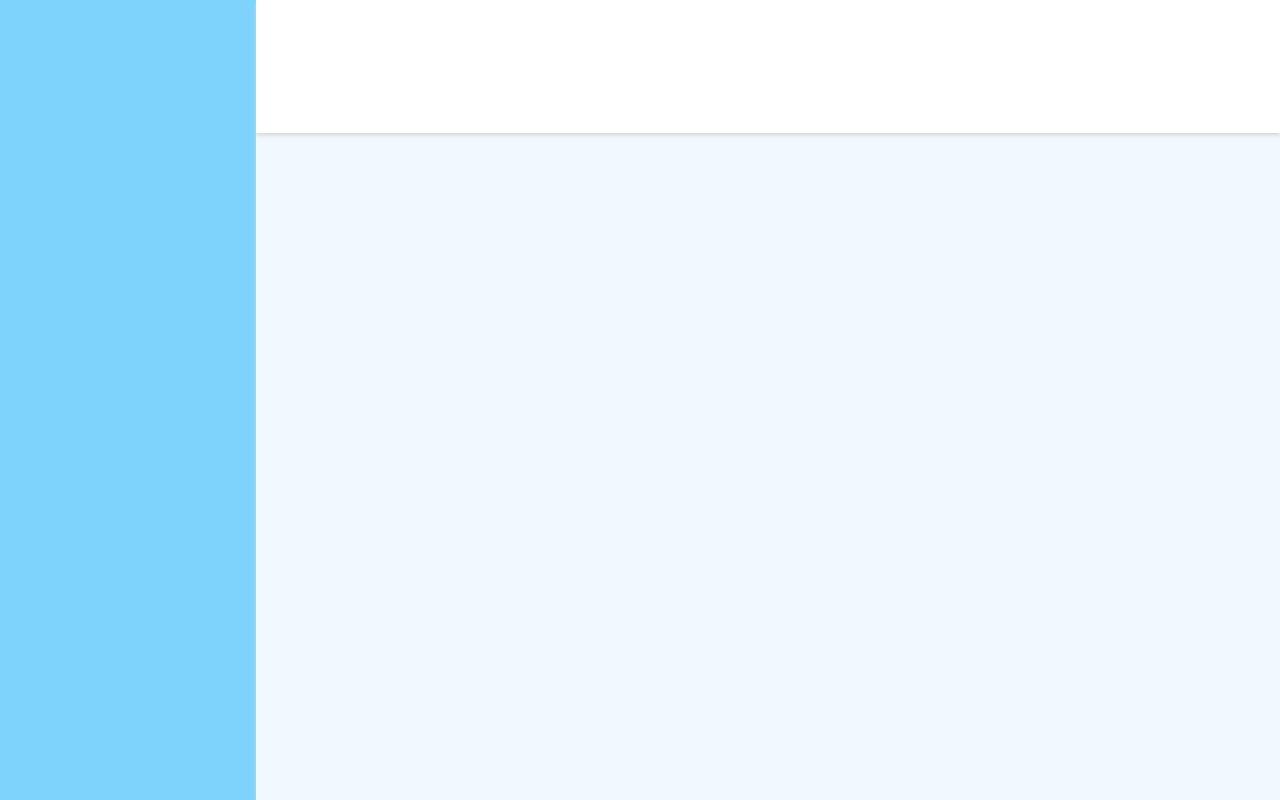
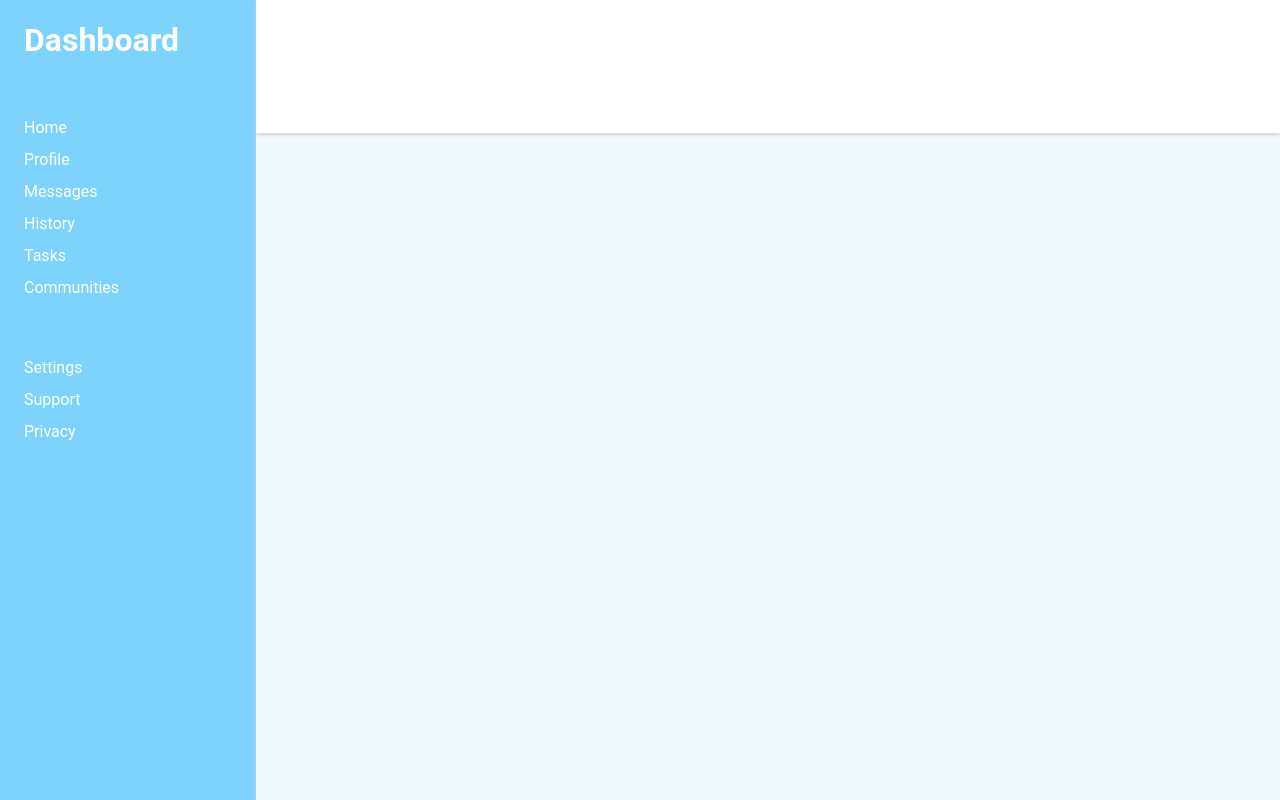
Before and after one commit to QPALZM1234567/Dashboard, a plain HTML site: page index.html in a window 1280 px wide. Drawn offline with Linux system fonts and the light colour scheme.

Commit message:
Add labels to left sidebar

```diff
--- a/index.html
+++ b/index.html
@@ -11,7 +11,23 @@
 
     <div class="background">
         <div class="left">
+            <h1>Dashboard</h1>
 
+            <div class="home">
+                <h3>Home</h3>
+                <h3>Profile</h3>
+                <h3>Messages</h3>
+                <h3>History</h3>
+                <h3>Tasks</h3>
+                <h3>Communities</h3>
+            </div>
+
+            <div class="settings">
+                <h3>Settings</h3>
+                <h3>Support</h3>
+                <h3>Privacy</h3>
+
+            </div>
 
         </div>
 
--- a/style.css
+++ b/style.css
@@ -49,6 +49,11 @@ table {
 
 /* End of Meyer Reset*/
 
+html {
+    font-family: Roboto, Oxygen, Ubuntu, Cantarell, 'Open Sans', 'Helvetica Neue', sans-serif;
+    font-size: min(2vh, 2vw);
+}
+
 .background {
     width: 100vw;
     height: 100vh;
@@ -61,6 +66,25 @@ table {
 .left {
     background-color: #7dd3fc;
     grid-area: 1 / 1 / 3 / 2;
+    display: flex;
+    flex-direction: column;
+    padding: min(3vh, 3vw);
+    gap: 8vh;
+}
+
+.left h1 {
+    font-size: 2rem;
+    font-weight: bolder;
+}
+
+.left h1, .left h3{
+    color: white;
+}
+
+.home, .settings {
+    display: flex;
+    flex-direction: column;
+    gap: 2vh;
 }
 
 
```
